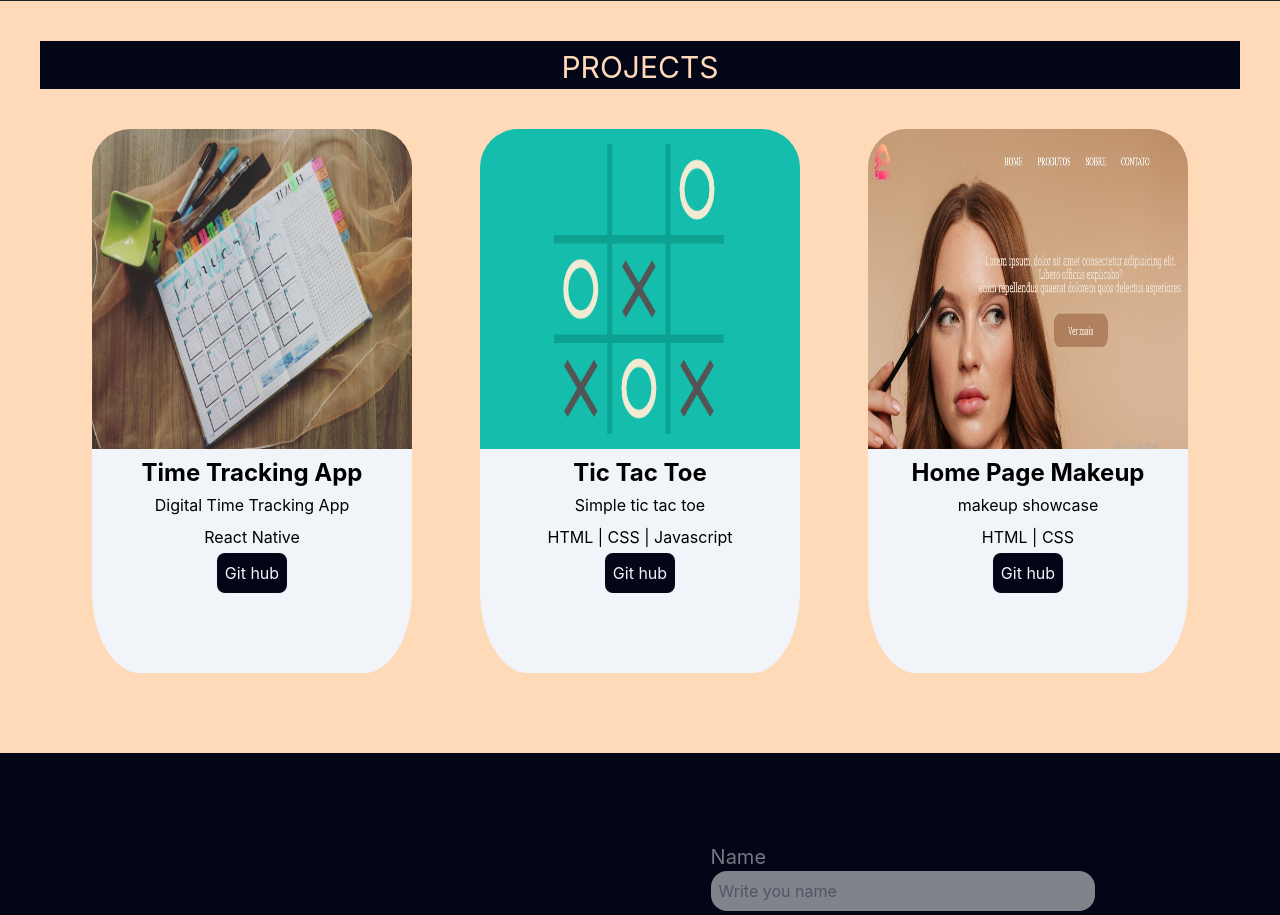
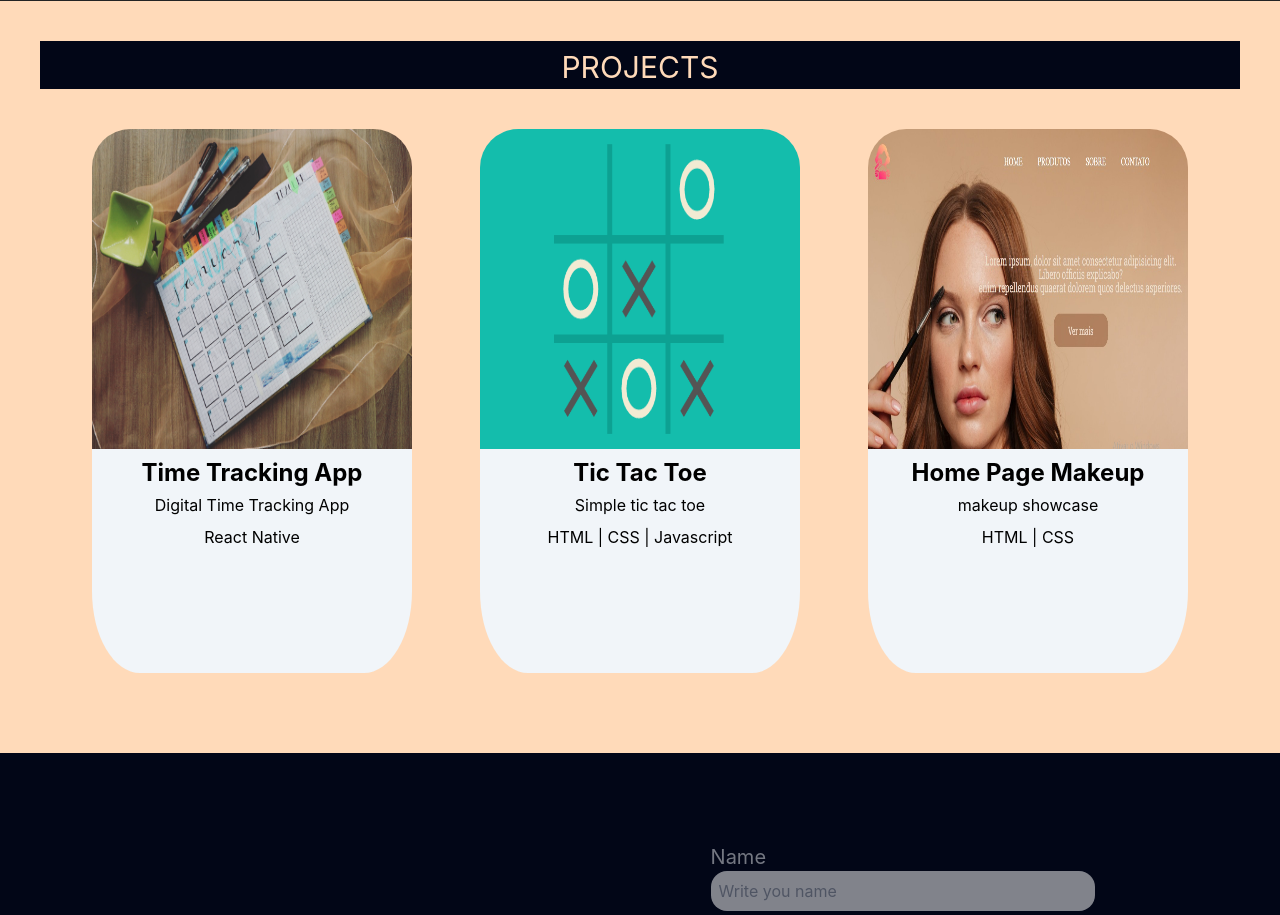
Before and after one commit to LetticiaMoura/portfolio, a React (Vite) app: page / in a window 1280 px wide. Shown: the part 1680-2595 px from the top of the page. Built offline with nearby package versions, Linux system fonts and the light colour scheme; a web font is replaced by a local one.

Commit message:
feat: Adicionando llink nos card

```diff
--- a/src/components/pages/Projects.tsx
+++ b/src/components/pages/Projects.tsx
@@ -15,25 +15,33 @@ function Projects() {
 
             <div className="flex justify-around gap-11 flex-wrap p-10 pb-10">
 
+            <a href="https://github.com/letticiamoura/ada"  target="_blank">
                 <Card
                     title='Time Tracking App'
                     img={ponto}
                     description='Digital Time Tracking App'
                     language='React Native'
                 />
+            </a>
+
+            <a href="https://github.com/letticiamoura/JogoDaVelha"  target="_blank">
                 <Card
                     title='Tic Tac Toe'
                     img={jogo}
                     description='Simple tic tac toe'
                     language='HTML | CSS | Javascript'
                 />
+            </a>
 
+
+            <a href="https://github.com/letticiamoura/Page-Makeup" target="_blank">
                 <Card
                     title='Home Page Makeup'
                     img={site}
                     description='makeup showcase'
                     language='HTML | CSS'
                 />
+            </a>
 
             </div>
 
--- a/src/components/projects/Card.tsx
+++ b/src/components/projects/Card.tsx
@@ -8,7 +8,7 @@ type cards = {
 
 };
 
-function Card( {title, img, description, language} : cards) {
+function Card( {title, img, description, language } : cards) {
 
     return(
 
@@ -24,8 +24,6 @@ function Card( {title, img, description, language} : cards) {
 
                 <p className="p-1">{language}</p>
 
-                <button className="p-2 text-slate-white rounded-lg bg-slate-blue"> Git hub </button>
-
             </div>
 
         </div>
```
Lines whose indentation alone changed are shown as unchanged.
